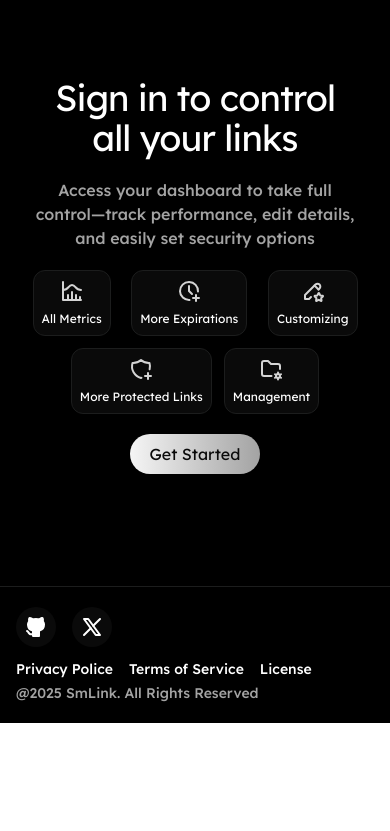
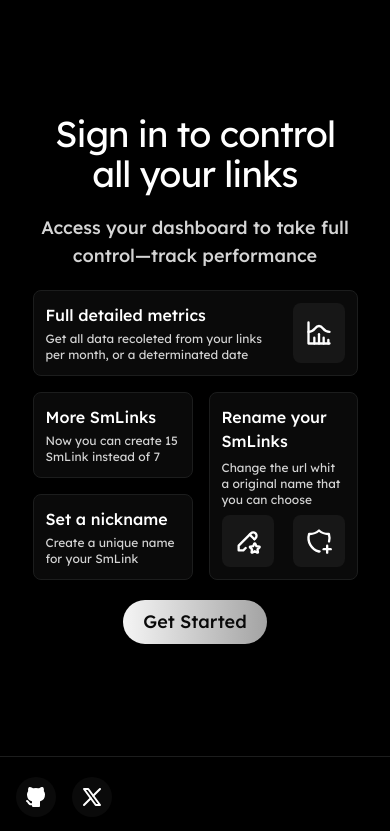
Before and after one commit to JoSG7/sm-link, a Next.js app: page / in a window 390 px wide. Shown: the part 1523-2354 px from the top of the page. Before the commit the page ends 2246 px from the top, so only its background shows below. Built offline with nearby package versions, Linux system fonts and the light colour scheme; no server answers.

Commit message:
responsive 5

```diff
--- a/src/components/home/sections/Hero/Hero.tsx
+++ b/src/components/home/sections/Hero/Hero.tsx
@@ -42,8 +42,6 @@ export function Hero() {
                 {/* Borders */}
                 <div className="absolute -top-[1px] left-1/3 h-px w-1/3 bg-gradient-to-r from-transparent via-sky-400
                 to-transparent " />
-                {/* <div className="absolute -bottom-[1px] right-10 h-px w-1/3 bg-gradient-to-r from-transparent via-sky-700
-                to-transparent " /> */}
 
                 <div className="flex justify-center pb-2">
                   <div className=" ">
@@ -57,8 +55,6 @@ export function Hero() {
                 {/* Borders */}
                 <div className="absolute -top-[1px] left-1/3 h-px w-1/3 bg-gradient-to-r from-transparent via-blue-500
                 to-transparent " />
-                {/* <div className="absolute -bottom-[1px] right-10 h-px w-1/3 bg-gradient-to-r from-transparent via-blue-700
-                to-transparent " /> */}
 
                 <div className="flex justify-center pb-2">
                   <div className=" ">
@@ -72,8 +68,6 @@ export function Hero() {
                 {/* Borders */}
                 <div className="absolute -top-[1px] left-1/3 h-px w-1/3 bg-gradient-to-r from-transparent via-indigo-500
                 to-transparent " />
-                {/* <div className="absolute -bottom-[1px] right-10 h-px w-1/3 bg-gradient-to-r from-transparent via-lime-700
-                to-transparent " /> */}
 
                 <div className="flex justify-center pb-2">
                   <div className=" ">
--- a/src/components/home/sections/LinkForm/LinkFormSection.tsx
+++ b/src/components/home/sections/LinkForm/LinkFormSection.tsx
@@ -16,8 +16,8 @@ export function LinkFormSection() {
 
         {/* This section only appears in 360px */}
         <section className="lg-2:hidden">
-          <p className="font-medium text-center text-neutral-300">
-            Quick to share and easy to manage, perfect for social media and team work
+          <p className="font-medium text-center text-lg text-neutral-300">
+            Quick to share and easy to manage, perfect for social media and team collaboration
           </p>
 
           {/* Pill Section */}
--- a/src/components/home/sections/LoginDetails/LoginDetails.tsx
+++ b/src/components/home/sections/LoginDetails/LoginDetails.tsx
@@ -1,6 +1,5 @@
-import { IconChartHistogram, IconClockExclamation, IconClockPlus, IconFolderCog, IconListSearch, IconPencilStar, IconShieldLock, IconShieldPlus } from "@tabler/icons-react"
+import { IconChartHistogram, IconClockExclamation, IconFolderCog, IconListSearch, IconPencilStar, IconShieldLock, IconShieldPlus } from "@tabler/icons-react"
 import { LoginDetailsTitle } from "./Title"
-// import { GitHubAuthButton, GoogleAuthButton } from "../../auth/AuthButtonClient"
 import Image from "next/image"
 
 export function LogingDetails() {
@@ -16,9 +15,52 @@ export function LogingDetails() {
             <LoginDetailsTitle />
 
             {/* Since 360px */}
-            <div className="flex justify-between pb-3 sm:justify-start sm:gap-6 sm:pb-6
+            <div className="flex flex-col gap-4 pb-5 sm:justify-start sm:gap-6 sm:pb-6
             lg-2:hidden">
-              <article className="rounded-xl border bg-neutral-950 border-[#1c1d1d] p-2 ">
+              {/* First Card */}
+              <article className="p-3 rounded-lg flex gap-4 bg-neutral-950 border border-graphite">
+                <div className="flex flex-col gap-1 grow">
+                  <h1 className="font-medium">Full detailed metrics</h1>
+                  <p className="text-xs text-neutral-300 ">
+                    Get all data recoleted from your links per month, or a determinated date
+                  </p>
+                </div>
+
+                <div className="flex items-center p-3 rounded-lg bg-neutral-900">
+                  <IconChartHistogram className=" size-7" />
+                </div>
+              </article>
+
+              <section className="flex gap-4">
+                <div className="min-w-40 flex flex-col gap-4">
+                  <article className="p-3 rounded-lg bg-neutral-950 border border-graphite">
+                    <h1 className="font-medium pb-1">More SmLinks</h1>
+                    <p className="text-xs text-neutral-300 ">Now you can create 15 SmLink instead of 7</p>
+                  </article>
+
+                  <article className="p-3 rounded-lg bg-neutral-950 border border-graphite">
+                    <h1 className="font-medium pb-1">Set a nickname</h1>
+                    <p className="text-xs text-neutral-300 ">Create a unique name for your SmLink</p>
+                  </article>
+                </div>
+
+                <article className="flex flex-col justify-between p-3 grow rounded-lg bg-neutral-950 border border-graphite">
+                  <h1 className="font-medium">Rename your SmLinks</h1>
+                  <p className="text-xs text-neutral-300">Change the url whit a original name that you can choose</p>
+
+                  <div className="flex justify-between">
+                    <div className="flex p-3 rounded-lg bg-neutral-900">
+                      <IconPencilStar className="size-7" />
+                    </div>
+
+                    <div className="flex p-3 rounded-lg bg-neutral-900">
+                      <IconShieldPlus className="size-7" />
+                    </div>
+                  </div>
+                </article>
+              </section>
+
+              {/* <article className="rounded-xl border bg-neutral-950 border-[#1c1d1d] p-2 ">
                 <div className="flex justify-center pb-2">
                   <IconChartHistogram className="text-neutral-300 sm:size-7" />
                 </div>
@@ -54,7 +96,7 @@ export function LogingDetails() {
                   <IconFolderCog className="text-neutral-300 sm:size-7" />
                 </div>
                 <p className="text-xs sm:text-base">Management</p>
-              </article>
+              </article> */}
             </div>
 
             {/* Since 1272px */}
@@ -115,7 +157,7 @@ export function LogingDetails() {
             </div> */}
             <div className="flex items-center justify-center sm:justify-start
             lg-2:justify-start">
-              <button className="py-2 px-5 text-base rounded-full bg-gradient-to-r from-neutral-100 to-neutral-400 text-neutral-950 transition-transform duration-200 hover:scale-105 sm:text-xl sm:py-4 sm:px-5
+              <button className="py-2 px-5 text-lg font-medium rounded-full bg-gradient-to-r from-neutral-100 to-neutral-400 text-neutral-950 transition-transform duration-200 hover:scale-105 sm:text-xl sm:py-4 sm:px-5
               lg-2:py-2 lg-2:px-4">
                 Get Started
               </button>
--- a/src/components/home/sections/LoginDetails/Title.tsx
+++ b/src/components/home/sections/LoginDetails/Title.tsx
@@ -7,9 +7,9 @@ export function LoginDetailsTitle () {
           Sign in to control all your links
         </h1>
 
-        <p className="py-5 font-medium text-neutral-400 text-center sm:text-xl sm:text-start sm:pb-6
+        <p className="py-5 font-medium text-lg text-neutral-300 text-center sm:text-xl sm:text-start sm:pb-6
         lg-2:text-xl lg-2:text-start">
-          Access your dashboard to take full control—track performance, edit details, and easily set security options
+          Access your dashboard to take full control—track performance
           <span className="hidden lg-2:inline"></span>
         </p>
       </div>
```
